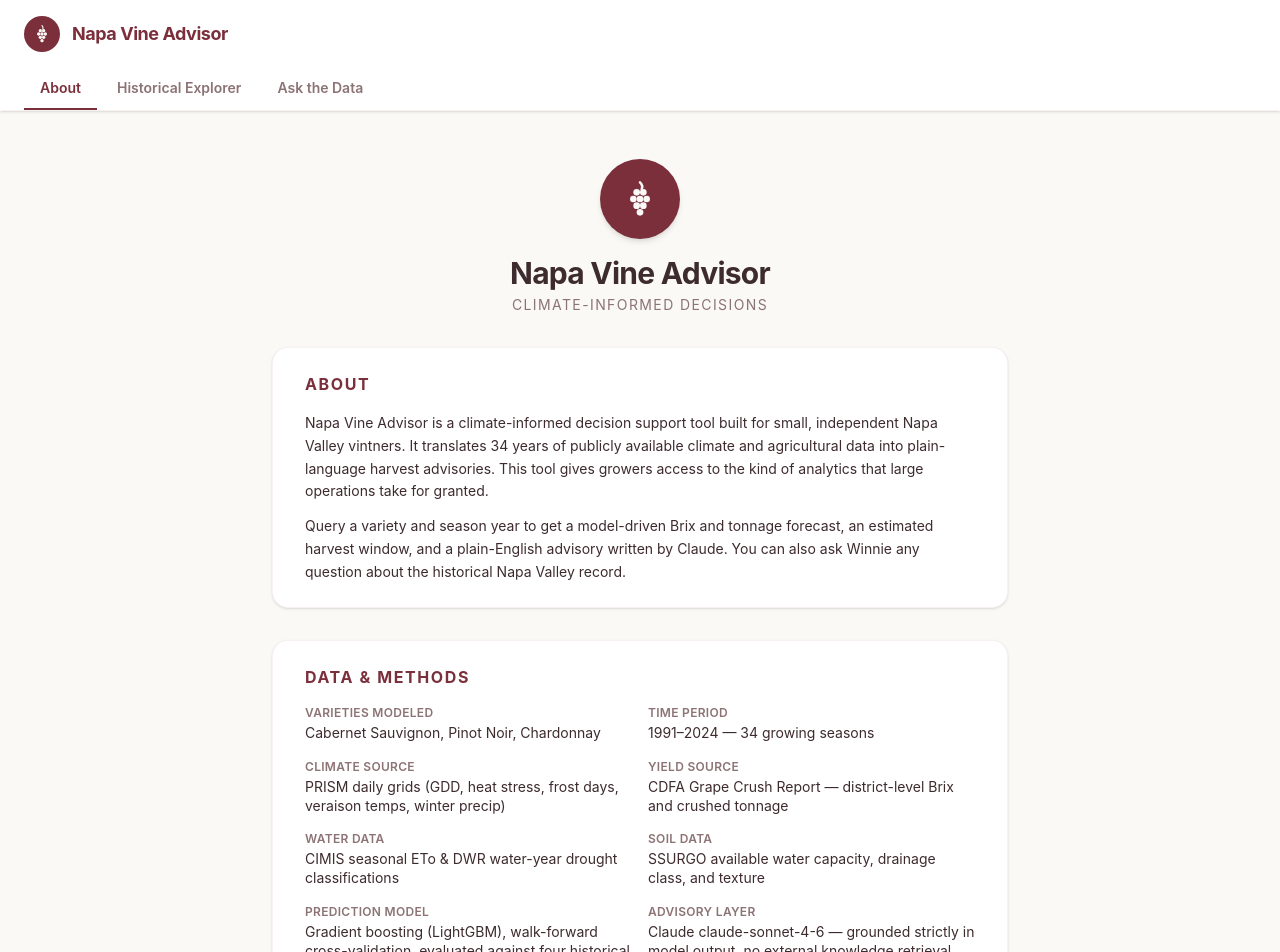
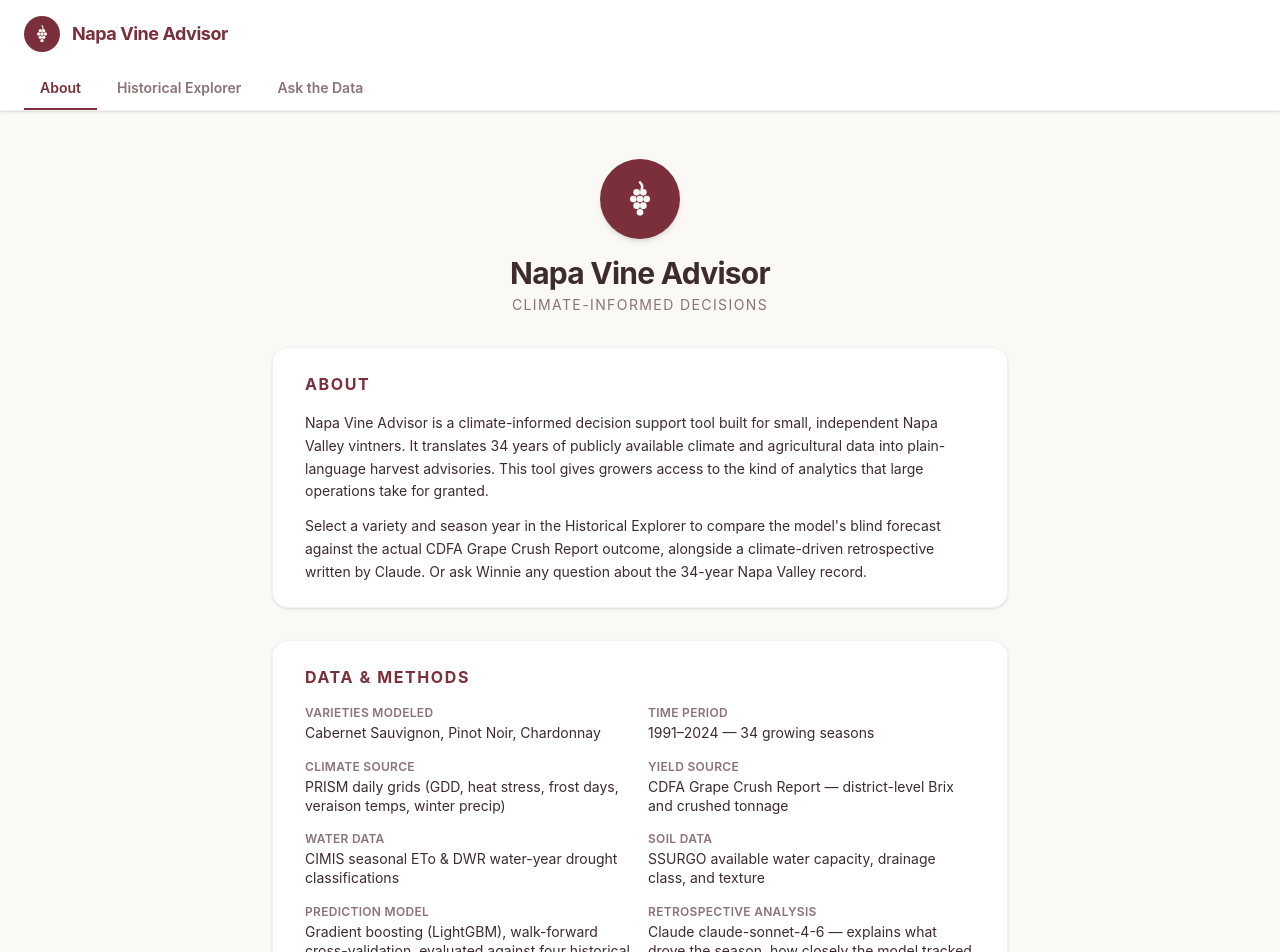
Before and after one commit to mromoni1/masters-project, a React (Vite) app in the folder frontend/: page / in a window 1280 px wide. Shown: the top 952 px of the page. Built offline with nearby package versions, Linux system fonts and the light colour scheme.

Commit message:
Align About page and AdvisoryCard labels with Historical Explorer framing (#wire-frontend)

```diff
--- a/frontend/src/components/AboutView.tsx
+++ b/frontend/src/components/AboutView.tsx
@@ -26,9 +26,10 @@ export default function AboutView({ onNavigate }: Props) {
           growers access to the kind of analytics that large operations take for granted.
         </p>
         <p className="text-slate text-sm leading-relaxed mt-3">
-          Query a variety and season year to get a model-driven Brix and tonnage
-          forecast, an estimated harvest window, and a plain-English advisory written
-          by Claude. You can also ask Winnie any question about the historical Napa Valley record.
+          Select a variety and season year in the Historical Explorer to compare the model's
+          blind forecast against the actual CDFA Grape Crush Report outcome, alongside
+          a climate-driven retrospective written by Claude. Or ask Winnie any question
+          about the 34-year Napa Valley record.
         </p>
       </Section>
 
@@ -57,9 +58,9 @@ export default function AboutView({ onNavigate }: Props) {
             Gradient boosting (LightGBM), walk-forward cross-validation,
             evaluated against four historical baselines
           </DataItem>
-          <DataItem label="Advisory layer">
-            Claude claude-sonnet-4-6 — grounded strictly in model output,
-            no external knowledge retrieval
+          <DataItem label="Retrospective analysis">
+            Claude claude-sonnet-4-6 — explains what drove the season, how closely
+            the model tracked reality, and what makes the vintage distinctive
           </DataItem>
         </dl>
       </Section>
--- a/frontend/src/components/AdvisoryCard.tsx
+++ b/frontend/src/components/AdvisoryCard.tsx
@@ -74,7 +74,7 @@ export default function AdvisoryCard({ data }: Props) {
 
       {/* analysis */}
       <div className="px-8 py-6">
-        <p className="text-xs font-semibold uppercase tracking-widest text-muted mb-3">Season Analysis</p>
+        <p className="text-xs font-semibold uppercase tracking-widest text-muted mb-3">Retrospective Analysis</p>
         <p className="text-slate text-sm leading-relaxed">{data.analysis}</p>
       </div>
 
```
